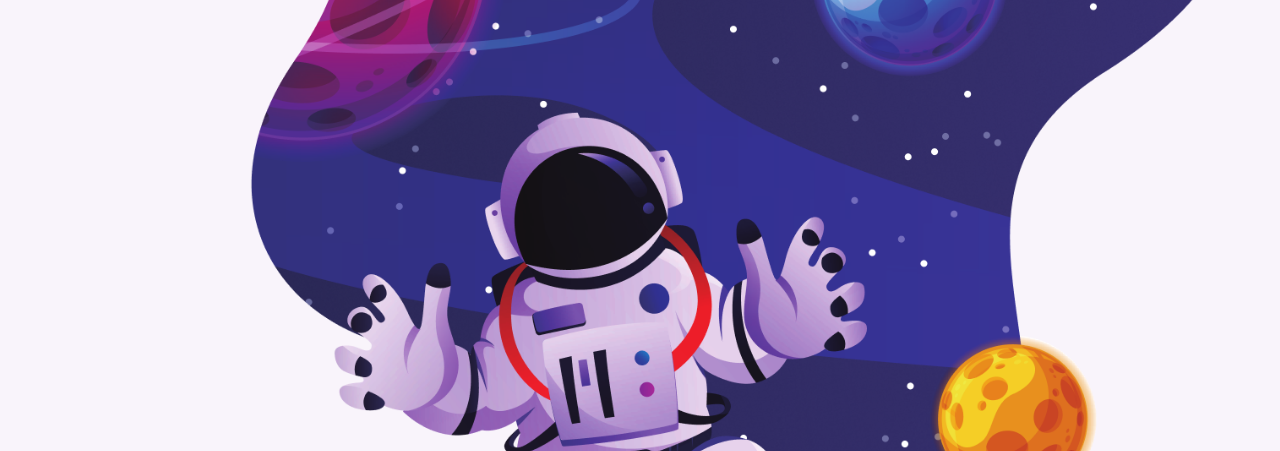
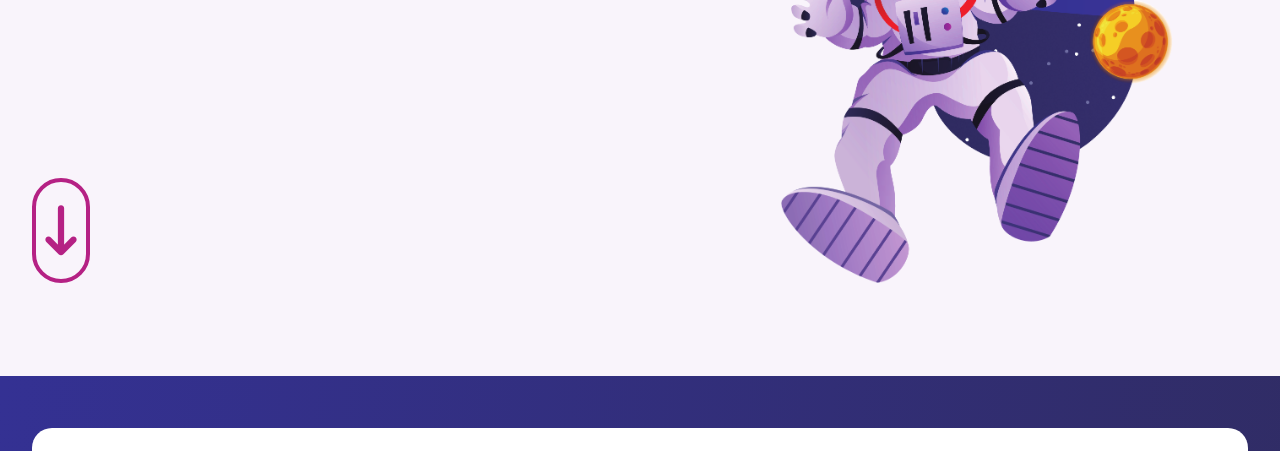
Before and after one commit to vctrhugoop/explorer-sem-limites, a plain HTML site: page index.html in a window 1280 px wide. Shown: the part 336-787 px from the top of the page. Drawn offline with Linux system fonts and the light colour scheme.

Commit message:
style: add responsive breakpoint 768px

```diff
--- a/styles/_header.scss
+++ b/styles/_header.scss
@@ -9,9 +9,15 @@ header {
 
   .hero {
     @include mixin.d-flex;
+    position: relative;
+    img {
+      max-width: 36.4rem;
+      width: 100%;
 
-    img {
-      width: 100%;
+      @media (min-width: 768px) {
+        max-width: 72rem;
+        width: 50%;
+      }
     }
     .hero-text {
       margin: 1.7rem 0 3.5rem;
@@ -45,6 +51,17 @@ header {
         color: variables.$color-primary;
         font-size: 5rem;
       }
+
+      @media (min-width: 768px) {
+        position: absolute !important;
+        left: 0;
+        bottom: 0;
+      }
+    }
+
+    @media (min-width: 768px) {
+      justify-content: space-between;
+      flex-direction: row-reverse;
     }
   }
 }
```
Also changed, not shown: styles/style.css, 1 other file.
